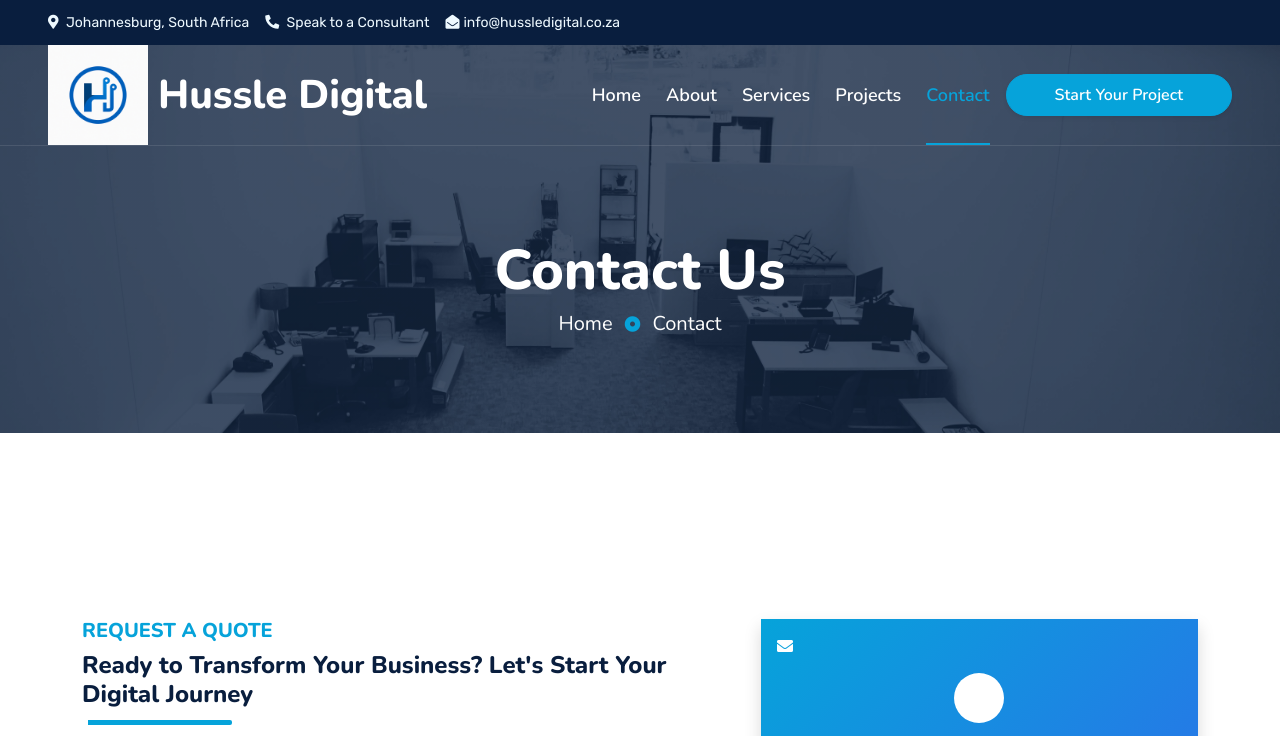
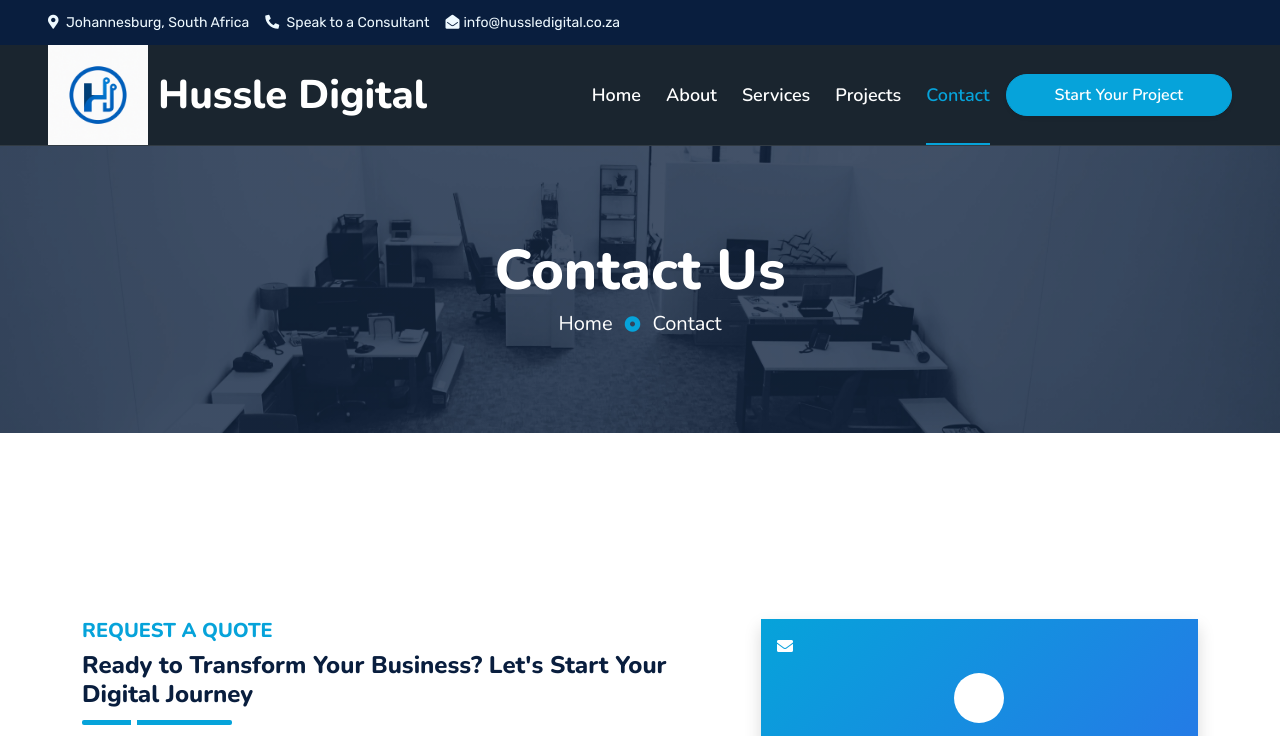
Before and after one commit to 1Mhondiwa/My-Website, a plain HTML site: page contact.html in a window 1280 px wide. Shown: the top 736 px of the page. Drawn offline with nearby package versions, Linux system fonts and the light colour scheme.

Commit message:
Change navbar background from white to dark navy (#1a252f) for professional look

```diff
--- a/contact.html
+++ b/contact.html
@@ -63,7 +63,7 @@
 
     <!-- Navbar Start -->
     <div class="container-fluid position-relative p-0">
-        <nav class="navbar navbar-expand-lg navbar-dark px-5 py-3 py-lg-0">
+        <nav class="navbar navbar-expand-lg navbar-dark px-5 py-3 py-lg-0" style="background-color: #1a252f;">
             <a href="index.html" class="navbar-brand p-0">
                 <!-- Logo integrated with brand name -->
                 <div class="d-flex align-items-center">
@@ -357,6 +357,7 @@
     <!-- JavaScript Libraries -->
     <script src="https://code.jquery.com/jquery-3.4.1.min.js"></script>
     <script src="https://cdn.jsdelivr.net/npm/bootstrap@5.0.0/dist/js/bootstrap.bundle.min.js"></script>
+    <script src="lib/wow/wow.min.js"></script>
     <script src="lib/easing/easing.min.js"></script>
     <script src="lib/waypoints/waypoints.min.js"></script>
     <script src="lib/counterup/counterup.min.js"></script>
```
Also changed, not shown: about.html (+1 -1 lines), index.html (+1 -1 lines), projects.html (+1 -1 lines), service.html (+1 -1 lines).
